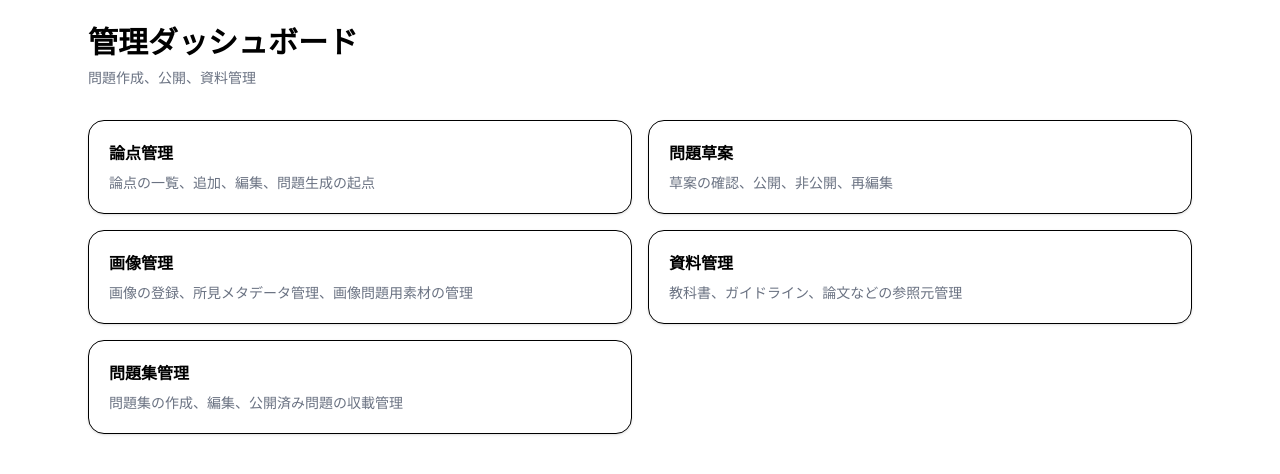
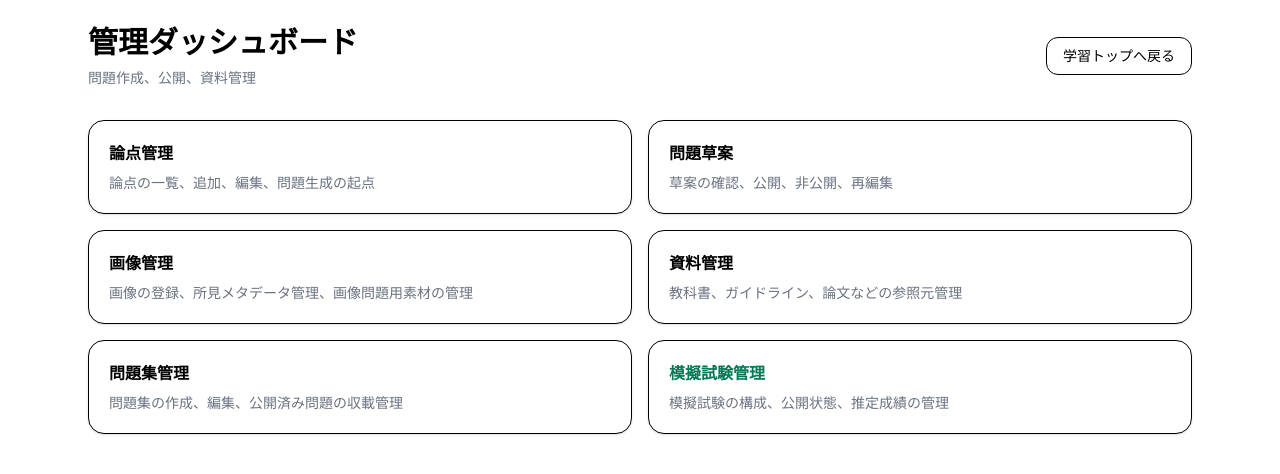
Before and after one commit to Akinori25/Neurology-learning, a Next.js app: page /admin in a window 1280 px wide. Shown: the top 474 px of the page. Built offline with nearby package versions, Linux system fonts and the light colour scheme.

Commit message:
neurology2.21

```diff
--- a/src/app/admin/page.tsx
+++ b/src/app/admin/page.tsx
@@ -3,11 +3,19 @@ import Link from "next/link";
 export default async function AdminPage() {
   return (
     <main className="mx-auto max-w-6xl p-6">
-      <div className="mb-8">
-        <h1 className="text-3xl font-bold">管理ダッシュボード</h1>
-        <p className="mt-2 text-sm text-gray-500">
-          問題作成、公開、資料管理
-        </p>
+      <div className="mb-8 flex items-center justify-between">
+        <div>
+          <h1 className="text-3xl font-bold">管理ダッシュボード</h1>
+          <p className="mt-2 text-sm text-gray-500">
+            問題作成、公開、資料管理
+          </p>
+        </div>
+        <Link
+          href="/"
+          className="rounded-xl border px-4 py-2 hover:bg-gray-50 text-sm font-medium"
+        >
+          学習トップへ戻る
+        </Link>
       </div>
 
       <div className="grid gap-4 md:grid-cols-2">
@@ -60,6 +68,16 @@ export default async function AdminPage() {
             問題集の作成、編集、公開済み問題の収載管理
           </p>
         </Link>
+
+        <Link
+          href="/admin/exam"
+          className="rounded-2xl border bg-white p-5 shadow-sm transition hover:bg-gray-50"
+        >
+          <h2 className="font-semibold text-emerald-700">模擬試験管理</h2>
+          <p className="mt-2 text-sm text-gray-500">
+            模擬試験の構成、公開状態、推定成績の管理
+          </p>
+        </Link>
       </div>
     </main>
   );
--- a/src/lib/draft-generator.ts
+++ b/src/lib/draft-generator.ts
@@ -168,18 +168,7 @@ export async function generateDraftWithLLM(
 
   const now = new Date();
 
-  if (lp.lastGeneratedAt) {
-    const diffMs = now.getTime() - new Date(lp.lastGeneratedAt).getTime();
-    const diffSeconds = diffMs / 1000;
 
-    if (diffSeconds < 60) {
-      throw new Error(
-        `この論点では直近${Math.ceil(
-          diffSeconds
-        )}秒前に生成されています。少し待ってから再実行してください。`
-      );
-    }
-  }
 
   const effectiveDifficulty = difficultyOverride ?? lp.difficulty;
 
```
Also changed, not shown: 1 other file (tests, documents, lock files or other folders).
